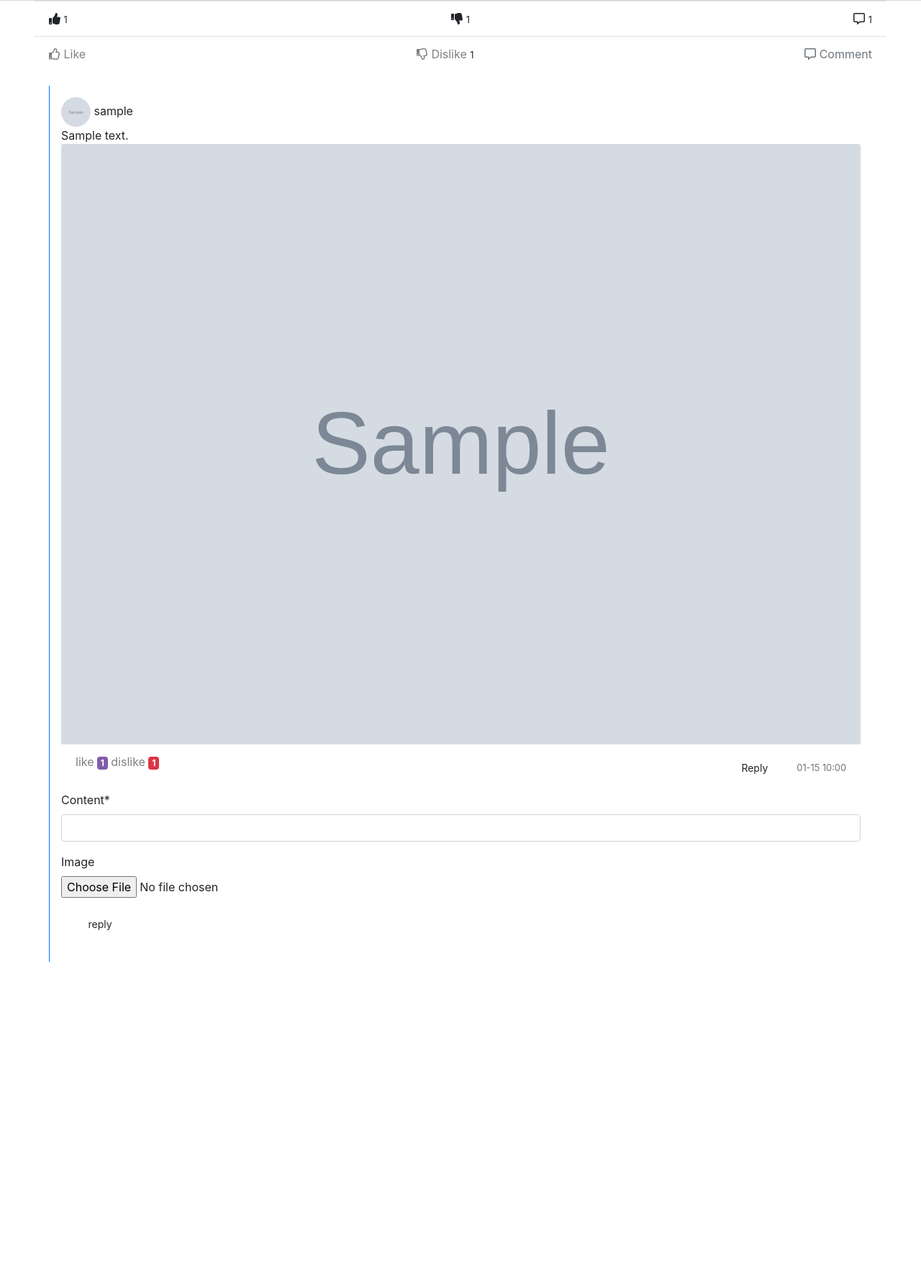
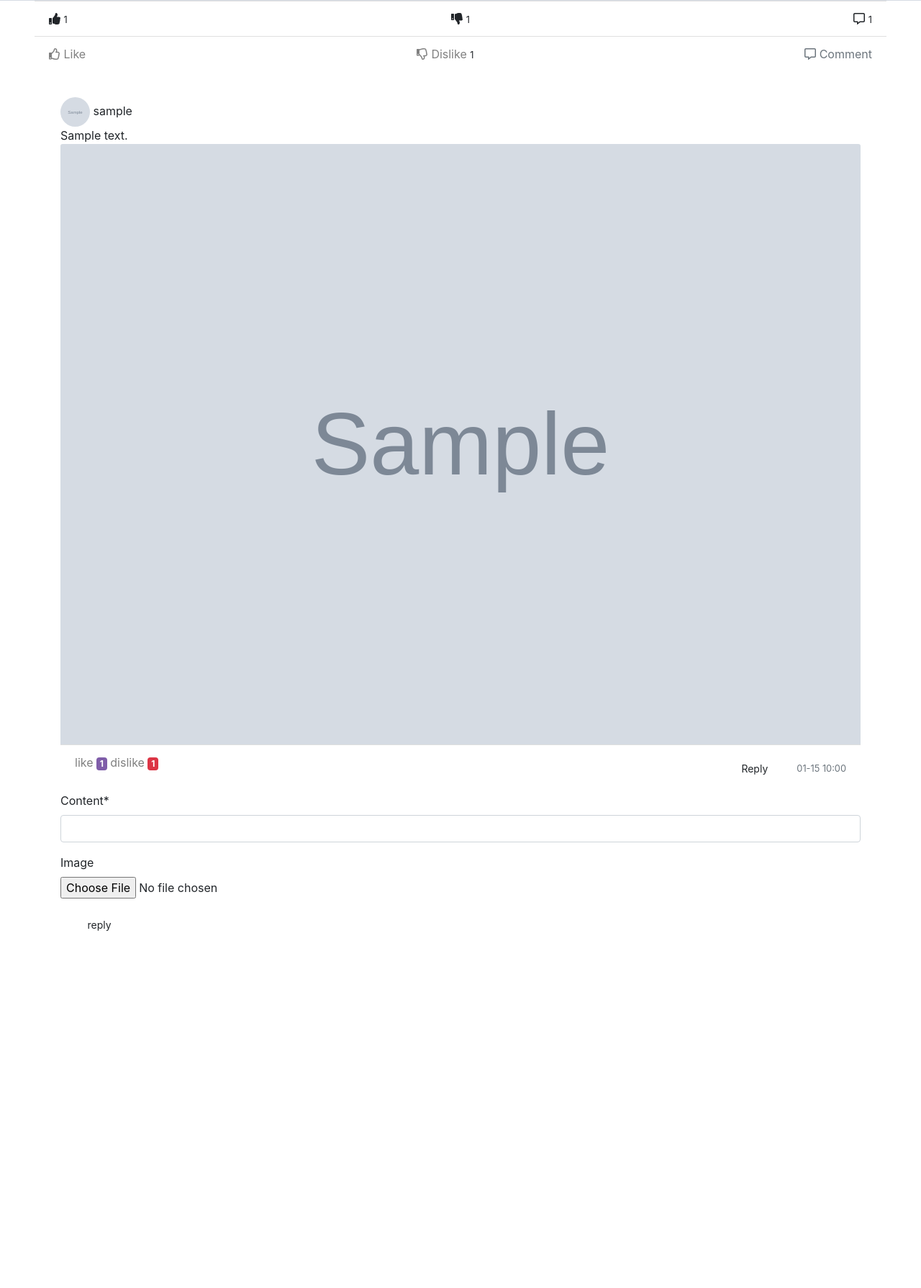
Before and after one commit to LaraDarine/lara-disqus, a Django app: page /discussions/1/ in a window 1280 px wide. Shown: the part 1109-2898 px from the top of the page at 72% size. Run offline with Django 3.2, Linux system fonts and the light colour scheme; tables that the repository leaves empty hold one stand-in row (values such as "Sample post"); grey boxes marked "Sample" are stand-in pictures; some libraries are stand-ins or nearby versions.

Commit message:
Delete comment section border :wastebasket:

```diff
--- a/templates/discussions/discussion-details.html
+++ b/templates/discussions/discussion-details.html
@@ -72,7 +72,7 @@
 
                     <!-- Comment Section -->
                     <div class="d-flex flex-wrap w-100">
-                        <div class="comment-text p-3 w-100 border-left border-primary">
+                        <div class="comment-text p-3 w-100">
                             <div>
                                 <img src="{{ comment.author.profile.picture.url}}"
                                     alt="{{ comment.author}}" class="profile-img">
@@ -132,10 +132,10 @@
                         {% for reply in comment.replies.all %}
                         <div class="d-flex flex-wrap w-100 pl-4 bg-light">
 
-                            <div class="comment-text pl-4 w-100 border-left border-secondary">
+                            <div class="comment-text pl-4 w-100">
                                 <div>
                                     <img src="{{ comment.author.profile.picture.url}}"
-                                        alt="{{ comment.author}}" class="rounded-circle">
+                                        alt="{{ comment.author}}" class="profile-img">
                                     <span class="bold">{{ reply.author}}</span>
                                     <span class="m-b-15 d-block">
                                         {{ reply.content }}
```
